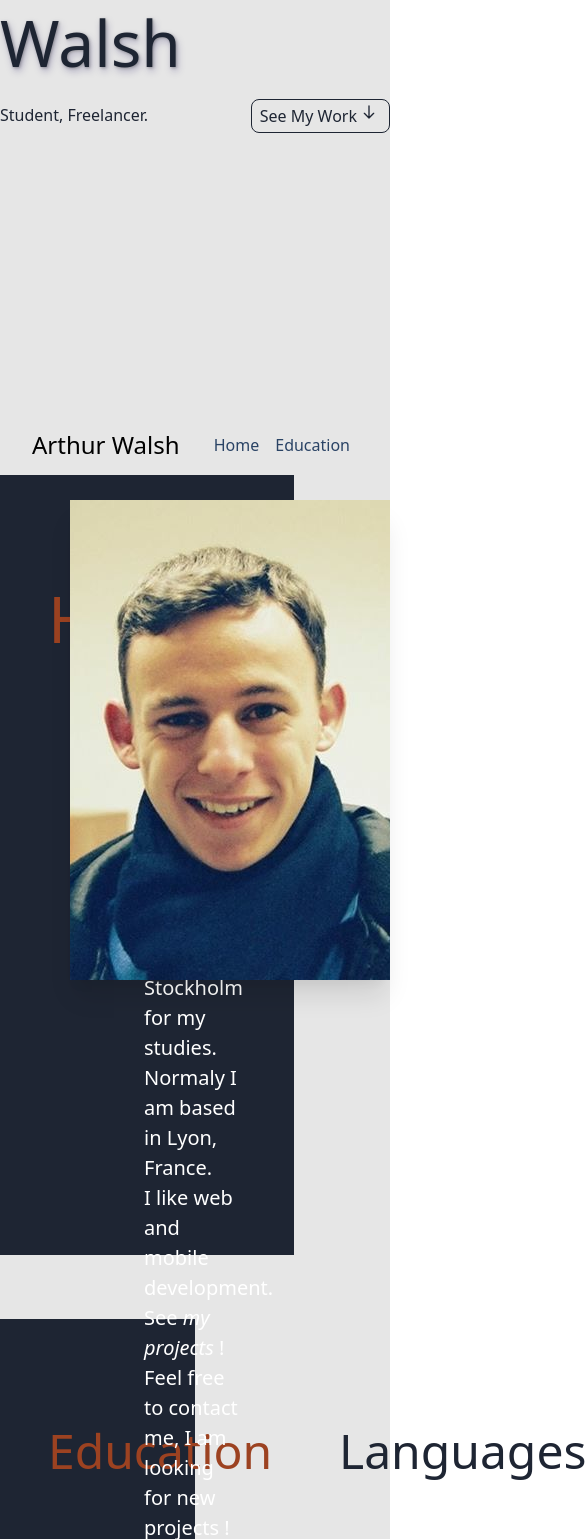
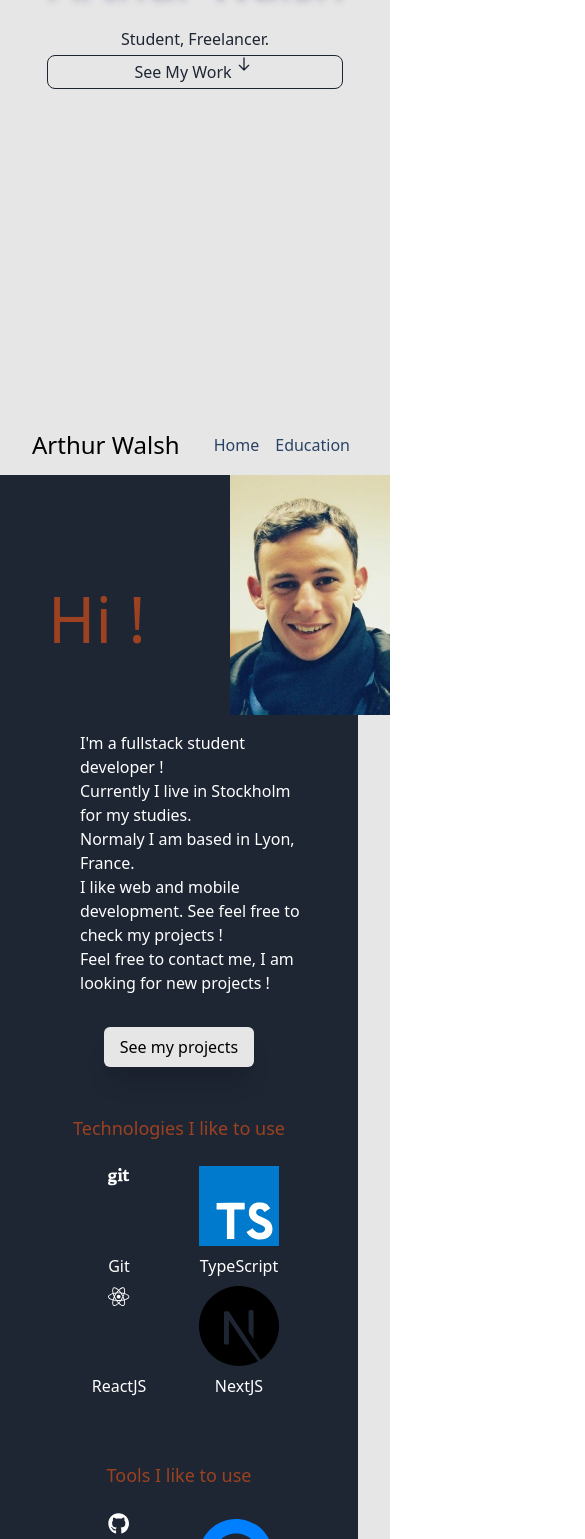
Before and after one commit to awalshy/portfolio, a Next.js app: page / in a window 390 px wide. Shown: the part 429-1968 px from the top of the page, 585 px wide, since content can reach past the window. Built offline with nearby package versions, Linux system fonts and the light colour scheme.

Commit message:
index responsiveness

```diff
--- a/components/Competencies.tsx
+++ b/components/Competencies.tsx
@@ -19,7 +19,7 @@ const SkillCube = ({
 
   return (
     <div
-      className="text-center text-5xl text-white mx-3 my-2 relative px-4 py-2"
+      className="text-center text-md md:text-xl lg:text-2xl xl:text-5xl text-white mx-3 my-2 relative px-4 py-2"
       style={container}
     >
       <div className="h-full absolute top-0 left-0" style={progressBg}></div>
@@ -43,22 +43,25 @@ const SkillBlock = () => (
 
 const Competencies = () => {
   return (
-    <div className="w-1/2 py-24">
-      <div className="h-1/2 px-24">
+    <div className="w-full lg:w-1/2 py-12 lg:py-24">
+      <div className="h-1/2 px-12 lg:px-24">
         <div
-          className="border-b border-orange-800 pb-12 px-12"
+          className="border-b border-orange-800 pb-12 lg:px-12"
           style={{ color: '#1E2533' }}
         >
-          <h1 className="text-5xl">Languages</h1>
-          <div className="flex-row pt-12 text-2xl text-center">
+          <h1 className="text-2xl md:text-3xl lg:text-5xl">Languages</h1>
+          <div className="flex-row pt-12 text-lg lg:text-2xl text-center">
             <text>French</text>
             <text> - </text>
             <text>English</text>
           </div>
         </div>
       </div>
-      <div className="h-1/2 py-4 px-32">
-        <h1 style={{ color: '#1E2533' }} className="text-5xl py-12">
+      <div className="h-1/2 py-4 px-8 lg:px-32">
+        <h1
+          style={{ color: '#1E2533' }}
+          className="text-2xl md:text-3xl lg:text-5xl py-8 lg:py-12"
+        >
           Skills
         </h1>
         <div className="flex-col align-center">
--- a/components/Contact.tsx
+++ b/components/Contact.tsx
@@ -65,10 +65,10 @@ const Contact = () => {
       className="h-screen flex justify-center items-center"
       style={{ backgroundColor: '#1e2533' }}
     >
-      <div className="w-1/4">
+      <div className="w-3/4 md:w-1/2 lg:w-1/3">
         <div className="mb-8 text-orange-800 text-5xl text-center">Contact</div>
         <form
-          className="shadow-md rounded px-10 pt-8 pb-12 mb-4"
+          className="shadow-md rounded px-4 lg:px-10 pt-8 pb-8 lg:pb-12 mb-4"
           onSubmit={handleSubmit}
           style={{ backgroundColor: '#e6e6e6' }}
         >
@@ -122,7 +122,7 @@ const Contact = () => {
           <div className="flex items-center justify-end">
             {!submitted && !error && (
               <button
-                className={`hover:shadow ease-in duration-700 hover:py-3 hover:px-5 py-2 px-4 rounded-lg focus:outline-none ${
+                className={`hover:shadow py-2 px-4 rounded-lg focus:outline-none ${
                   sending ? 'animate-bounce' : ''
                 }`}
                 disabled={sending ? true : false}
--- a/components/Education.tsx
+++ b/components/Education.tsx
@@ -8,25 +8,32 @@ type EdBlock = {
 
 const EducationBlock = ({ title, start, end }: EdBlock) => (
   <div className="my-3">
-    <h1 className="text-white text-2xl">{title}</h1>
+    <h1 className="text-white text-md lg:text-2xl">{title}</h1>
     <div>
-      <text className="text-white text-md">{start}</text>
-      <text className="text-white text-md"> - </text>
-      <text className="text-white text-md">{end}</text>
+      <text className="text-white text-sm lg:text-md">{start}</text>
+      <text className="text-white text-sm lg:text-md"> - </text>
+      <text className="text-white text-sm lg:text-md">{end}</text>
     </div>
   </div>
 )
 
 const Education = () => {
   return (
-    <div className="w-1/2 py-24 px-12" style={{ backgroundColor: '#1E2533' }}>
-      <div className="text-orange-800 text-5xl">Education</div>
-      <div className="px-48 my-20">
+    <div
+      className="w-full lg:w-1/2 py-12 lg:py-24 px-8 lg:px-12"
+      style={{ backgroundColor: '#1E2533' }}
+    >
+      <div className="text-orange-800 text-2xl md:text-3xl lg:text-5xl">
+        Education
+      </div>
+      <div className="px-24 lg:px-48 my-8 lg:my-20">
         <div className="border-b border-orange-800"></div>
       </div>
       <div className="w-full">
-        <div className="w-full pl-12 text-white text-4xl">Current</div>
-        <div className="w-full flex-col flex px-24 py-4">
+        <div className="w-full pl-2 lg:pl-12 text-white text-lg md:text-2xl lg:text-4xl">
+          Current
+        </div>
+        <div className="w-full flex-col flex px-8 lg:px-24 py-4">
           <EducationBlock title="Epitech Lyon" start="2017" end="2022" />
           <EducationBlock
             title="Stockholm University"
@@ -36,8 +43,10 @@ const Education = () => {
         </div>
       </div>
       <div className="w-full">
-        <div className="w-full pl-12 text-white text-4xl">Passed</div>
-        <div className="w-full flex-col flex px-24 py-4">
+        <div className="w-full pl-2 lg:pl-12 text-white text-lg md:text-2xl lg:text-4xl">
+          Passed
+        </div>
+        <div className="w-full flex-col flex px-8 lg:px-24 py-4">
           <EducationBlock
             title="Lycee Prive St Bonnet de Galaure"
             start="2013"
--- a/components/LandingView.tsx
+++ b/components/LandingView.tsx
@@ -49,18 +49,21 @@ const LandingView = ({ dark, setDark }: LandingViewProps) => {
             style={{ color: dark ? '#E6E6E6' : '#1E2533' }}
           >
             <div className="text-4xl">Hi I&apos;m</div>
-            <text className="text-6xl">Arthur Walsh</text>
+            <text className="text-5xl sm:text-6xl md:text-6xl lg:text-6xl xl:text-6xl">
+              Arthur Walsh
+            </text>
           </div>
           <div
-            className="h-4/10 row flex justify-between text-md py-2"
+            className="h-4/10 row md:flex lg:flex justify-between text-md py-2"
             style={{ color: dark ? '#E6E6E6' : '#1E2533' }}
           >
-            <div className="py-1">Student, Freelancer.</div>
+            <div className="py-1 flex justify-center">Student, Freelancer.</div>
             <div
-              className="flex row items-center border px-2 py-1 rounded-lg"
+              className="flex justify-center items-center border px-2 py-1 rounded-lg"
               onClick={() => GAEvent('click', 'see-work-button')}
               style={{ borderColor: '#1e2533' }}
             >
+              <div className="flex row">
                 <AnchorLink href="#presentation">See My Work</AnchorLink>
                 <svg
                   className="animate-bounce w-6 h-4"
@@ -81,6 +84,7 @@ const LandingView = ({ dark, setDark }: LandingViewProps) => {
           </div>
         </div>
       </div>
+    </div>
   )
 }
 
--- a/components/Profile.tsx
+++ b/components/Profile.tsx
@@ -1,4 +1,4 @@
-import React from 'react'
+import React, { useEffect, useState } from 'react'
 
 // Icons
 import { FontAwesomeIcon } from '@fortawesome/react-fontawesome'
@@ -10,17 +10,37 @@ import {
   faGitkraken,
   faDocker,
 } from '@fortawesome/free-brands-svg-icons'
+import { SizeProp } from '@fortawesome/fontawesome-svg-core'
 
 type LogoBlockType = {
   title?: string
   logo?: IconDefinition
   svg?: string
+  screenWidth: number
 }
 
-const LogoBlock = ({ title = 'Default', logo, svg }: LogoBlockType) => (
+const LogoBlock = ({
+  title = 'Default',
+  logo,
+  svg,
+  screenWidth,
+}: LogoBlockType) => {
+  const getSize = (): SizeProp => {
+    if (screenWidth > 1200) return '5x'
+    if (screenWidth > 500) return '3x'
+    return 'lg'
+  }
+
+  return (
     <div className="block">
-    <div className="flex justify-center mx-5 my-2">
-      {logo && <FontAwesomeIcon className="text-white" icon={logo} size="5x" />}
+      <div className="flex justify-center mx-5 my-2 w-20 h-20">
+        {logo && (
+          <FontAwesomeIcon
+            className="text-white"
+            icon={logo}
+            size={getSize()}
+          />
+        )}
         {svg && <img src={svg} className="text-white w-20 h-20" />}
       </div>
       <div className="text-center text-white">
@@ -28,60 +48,122 @@ const LogoBlock = ({ title = 'Default', logo, svg }: LogoBlockType) => (
       </div>
     </div>
   )
+}
 
 const Profile = () => {
+  const [width, setWidth] = useState(0)
+
+  useEffect(() => {
+    const handleWidthResize = () => {
+      setWidth(window.innerWidth)
+    }
+
+    handleWidthResize()
+    window.addEventListener('resize', handleWidthResize)
+    return () => {
+      window.removeEventListener('resize', handleWidthResize)
+    }
+  })
+
   return (
-    <div id="presentation" className="h-screen">
-      <div className="relative pb-16 pr-24 h-full">
+    <div id="presentation" className="sm:h-screen md:h-screen lg:h-screen">
+      <div className="relative pb-4 md:pb-8 lg:pb-16 pr-8 md:pr-12 lg:pr-24 h-full">
         <div
           style={{ backgroundColor: '#1E2533' }}
           className="w-full h-full px-12 py-24"
         >
           <div className="h-full">
-            <div className="text-6xl mb-24 text-orange-800">Hi !</div>
-            <div className="text-xl text-white pl-24">
+            <div className="text-6xl mb-16 lg:mb-24 text-orange-800">Hi !</div>
+            <div className="text-md md:text-lg lg:text-xl text-white pl-8 lg:pl-24">
               I&apos;m a fullstack student developer !<br />
-              Currently I live in Stockholm for my studies. Normaly I am based
-              in Lyon, France.
-              <br />I like web and mobile development. See <em>
-                my projects
-              </em>{' '}
-              !<br />
+              Currently I live in Stockholm for my studies.
+              <br />
+              Normaly I am based in Lyon, France.
+              <br />I like web and mobile development. See feel free to check my
+              projects !<br />
               Feel free to contact me, I am looking for new projects !
             </div>
-            <div className="w-full flex justify-between row h-4/10 mt-32">
+            <div className="flex justify-center mt-8">
               <div>
+                <div
+                  className="py-2 px-4 rounded-md shadow-xl hover:border-orange-800 hover:border-2 hover:text-orange-800 hover:scale-110 transition ease-in duration-200 transform"
+                  style={{ backgroundColor: '#e6e6e6' }}
+                >
+                  See my projects
+                </div>
+              </div>
+            </div>
+            <div className="w-full lg:flex justify-between row h-4/10 mt-8 lg:mt-28">
+              <div className="mb-12 lg:mb-0">
                 <div className="text-center text-lg text-orange-800 py-4">
                   Technologies I like to use
                 </div>
-                <div className="flex row">
-                  <LogoBlock title="Git" logo={faGit} />
-                  <LogoBlock title="TypeScript" svg="/icons/typescript.svg" />
-                  <LogoBlock title="ReactJS" logo={faReact} />
-                  <LogoBlock title="NextJS" svg="/icons/next-js.svg" />
+                <div className="flex flex-wrap row w-full justify-center">
+                  <LogoBlock title="Git" logo={faGit} screenWidth={width} />
+                  <LogoBlock
+                    title="TypeScript"
+                    svg="/icons/typescript.svg"
+                    screenWidth={width}
+                  />
+                  <LogoBlock
+                    title="ReactJS"
+                    logo={faReact}
+                    screenWidth={width}
+                  />
+                  <LogoBlock
+                    title="NextJS"
+                    svg="/icons/next-js.svg"
+                    screenWidth={width}
+                  />
                 </div>
               </div>
               <div>
                 <div className="text-center text-lg text-orange-800 py-4">
                   Tools I like to use
                 </div>
-                <div className="flex row">
-                  <LogoBlock title="GitHub" logo={faGithub} />
+                <div className="flex row flex-wrap justify-center">
+                  <LogoBlock
+                    title="GitHub"
+                    logo={faGithub}
+                    screenWidth={width}
+                  />
                   <LogoBlock
                     title="Digital Ocean"
                     svg="/icons/digital-ocean.svg"
+                    screenWidth={width}
                   />
-                  <LogoBlock title="GitKraken" logo={faGitkraken} />
-                  <LogoBlock title="Ubuntu" svg="/icons/ubuntu.svg" />
-                  <LogoBlock title="Docker" logo={faDocker} />
-                  <LogoBlock title="VSCode" svg="/icons/vscode.svg" />
+                  <LogoBlock
+                    title="GitKraken"
+                    logo={faGitkraken}
+                    screenWidth={width}
+                  />
+                  <LogoBlock
+                    title="Ubuntu"
+                    svg="/icons/ubuntu.svg"
+                    screenWidth={width}
+                  />
+                  <LogoBlock
+                    title="Docker"
+                    logo={faDocker}
+                    screenWidth={width}
+                  />
+                  <LogoBlock
+                    title="VSCode"
+                    svg="/icons/vscode.svg"
+                    screenWidth={width}
+                  />
                 </div>
               </div>
             </div>
           </div>
         </div>
-        <div className="absolute right-0 shadow-xl" style={{ top: '3%' }}>
-          <img src="/images/portrait.png" width={320} height={480} />
+        <div className="absolute right-0 lg:shadow-xl flex justify-end top-0 md:top-3">
+          <img
+            src="/images/portrait.png"
+            width={320}
+            height={480}
+            className="w-1/2 md:w-1/2 lg:w-full"
+          />
         </div>
       </div>
     </div>
--- a/pages/_document.tsx
+++ b/pages/_document.tsx
@@ -11,6 +11,10 @@ class MyDocument extends Document {
       <Html>
         <Head>
           <link rel="manifest" href="/manifest.json" />
+          <meta
+            name="google-site-verification"
+            content="qvnPBc-DtgslFEsKMFY1QE4tgrKgYYFmuOuSM-M3wqU"
+          />
         </Head>
         <body>
           <Main />
--- a/pages/index.tsx
+++ b/pages/index.tsx
@@ -22,7 +22,7 @@ export const Home = ({ trackingId }): JSX.Element => {
       <LandingView dark={dark} setDark={setDark} />
       <Nav />
       <Profile />
-      <div className="h-screen flex">
+      <div className="lg:h-screen md:flex lg:flex">
         <Education />
         <Competencies />
       </div>
```
Lines whose indentation alone changed are shown as unchanged.
